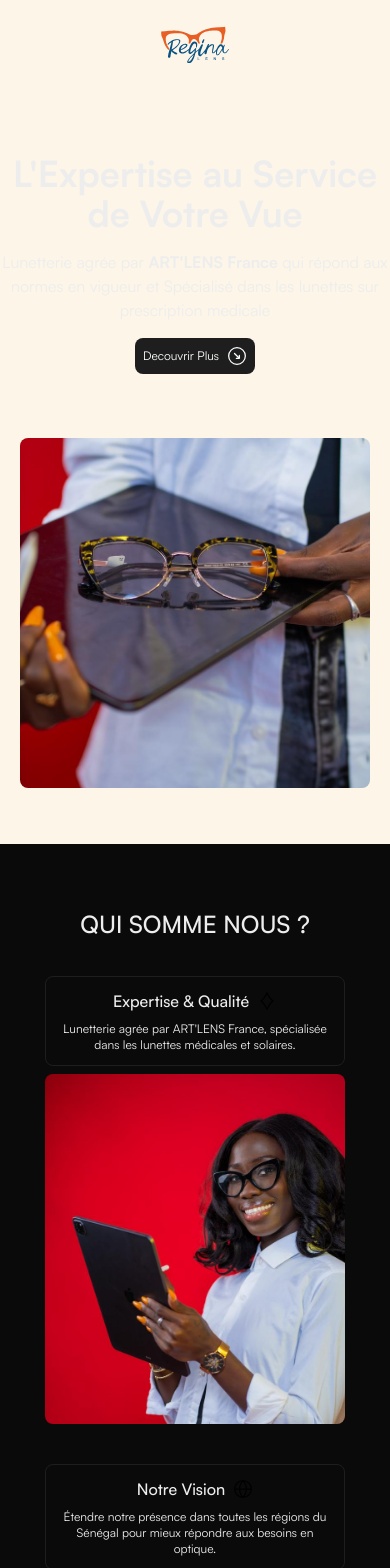
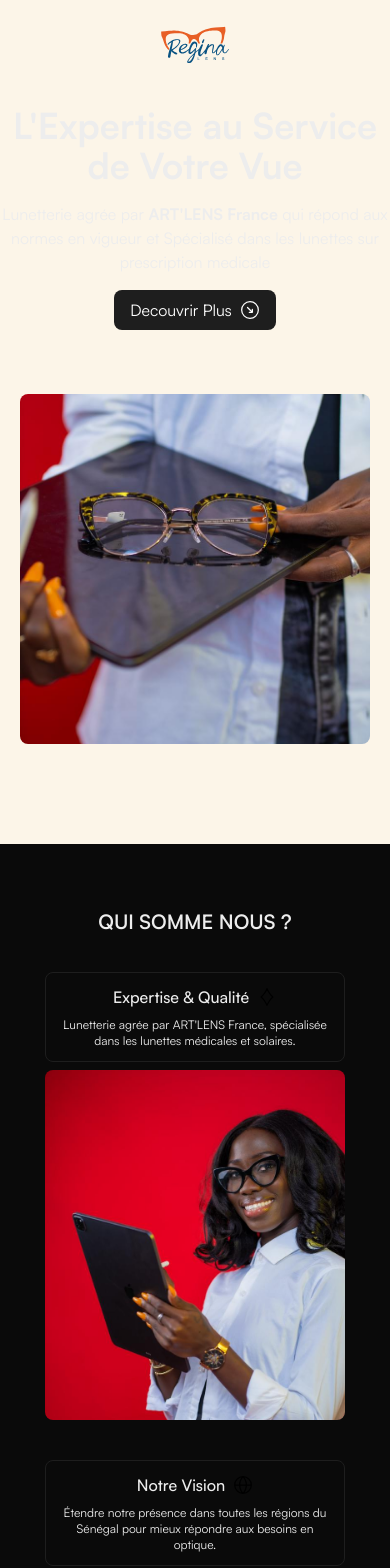
Before and after one commit to Rif-woo/ReginaLens, a Next.js app: page / in a window 390 px wide. Shown: the top 1568 px of the page. Built offline with nearby package versions, Linux system fonts and the light colour scheme.

Commit message:
some changes

```diff
--- a/app/globals.css
+++ b/app/globals.css
@@ -24,6 +24,9 @@
 
 *
 */
+html {
+  scroll-behavior: smooth;
+}
 @font-face {
   font-family: 'Satoshi-Light';
   src: url('../public/fonts/Satoshi-Light.woff2') format('woff2'),
--- a/components/sections/AboutSection.js
+++ b/components/sections/AboutSection.js
@@ -3,8 +3,8 @@ import QualityBox from '../QualityBox';
 
 const AboutSection = () => {
   return (
-    <div className='flex flex-col justify-center items-center gap-4 w-full mb-48'>
-      <h1 className='text-4xl font-medium mb-16 xl:max-[1515px]:text-2xl xl:max-[1515px]:mb-10 min-[768px]:max-[1280px]:mb-5 min-[768px]:max-[1280px]:text-2xl max-md:text-center max-md:text-2xl max-md:w-full max-md:mb-5 max-md:mt-16'>QUI SOMME NOUS ?</h1>
+    <div className='flex flex-col justify-center items-center gap-4 w-full mb-48 ' id='AboutUs'>
+      <h1 className='text-4xl font-medium mb-16 xl:max-[1515px]:text-2xl xl:max-[1515px]:mb-10 min-[768px]:max-[1280px]:mb-5 min-[768px]:max-[1280px]:text-2xl max-md:text-center max-md:text-xl max-md:w-full max-md:mb-5 max-md:mt-16  max-md:font-semibold'>QUI SOMME NOUS ?</h1>
       <div className='flex justify-center items-center gap-16 w-full max-md:flex-col'>
         {/* Image */}
          <div className='max-md:hidden'>
--- a/components/sections/HeroSection.js
+++ b/components/sections/HeroSection.js
@@ -1,9 +1,10 @@
 import Image from 'next/image';
+import Link from 'next/link';
 
 const HeroSection = () => {
   return (
     <div className=' w-full h-full flex flex-col justify-start items-center gap-16 xl:max-[1515px]:gap-10 xl:max-[1515px]:mb-32 min-[768px]:max-[1280px]:gap-15 min-[768px]:max-[1280px]:mb-20 min-[768px]:max-[1514px]:h-[720px]
-    min-[768px]:max-[1514px]:mb-0 '>
+    min-[768px]:max-[1514px]:mb-0 max-md:gap-4'>
       <div>
         <Image
           src="/reginaLens.svg"
@@ -27,7 +28,7 @@ const HeroSection = () => {
           </div>
 
           {/* Button */}
-          <button className='flex justify-left items-center gap-2 text-xl  bg-[#1E1E1E] w-fit p-2 pl-4 pr-4 text-white rounded-lg xl:max-[1515px]:px-2 xl:max-[1515px]:text-base min-[768px]:max-[1280px]:text-sm max-md:text-xs max-md:px-2 max-md:pl-2 max-md:pr-2'>
+          <Link href="#AboutUs" className='flex justify-left items-center gap-2 text-xl  bg-[#1E1E1E] w-fit p-2 pl-4 pr-4 text-white rounded-lg xl:max-[1515px]:px-2 xl:max-[1515px]:text-base min-[768px]:max-[1280px]:text-sm max-md:text-base max-md:px-4'>
             Decouvrir Plus
             <Image
               src="/arrow-right2.svg"
@@ -36,7 +37,7 @@ const HeroSection = () => {
               height={20}
               className="object-cover object-top top-0 color-white xl:max-[1515px]:w-[30px] min-[768px]:max-[1280px]:w-[25px] max-md:w-[20px]"
             />
-          </button>
+          </Link>
 
         </div>
         {/* Image Hero */}
--- a/components/sections/LocationSection.js
+++ b/components/sections/LocationSection.js
@@ -4,7 +4,7 @@ import Link from 'next/link';
 const LocationSection = () => {
   return (
     <div className='flex flex-col justify-center items-center gap-4 w-full mb-32 '>
-      <h1 className='text-4xl font-medium mb-8 uppercase xl:max-[1515px]:text-2xl min-[768px]:max-[1280px]:text-2xl max-md:text-2xl text-center '>Nous retrouver ici </h1>
+      <h1 className='text-4xl font-medium mb-8 uppercase xl:max-[1515px]:text-2xl min-[768px]:max-[1280px]:text-2xl max-md:text-xl text-center max-md:font-semibold'>Nous retrouver ici </h1>
 
       <Link href="https://maps.google.com/?q=14.742954,-17.457909" target="_blank" className="relative">
         <div className="relative">
--- a/components/sections/ShowcaseSection.js
+++ b/components/sections/ShowcaseSection.js
@@ -4,7 +4,7 @@ const ShowcaseSection = () => {
   return (
     <div className='flex justify-center items-center w-full mb-48 xl:max-[1515px]:mb-32 min-[768px]:max-[1280px]:mb-28 '>
       <div className='flex justify-center items-center gap-8 relative border-4 border-white rounded-xl pt-8 pb-64 p-16 xl:max-[1515px]:pb-60 min-[768px]:max-[1280px]:pb-52 min-[768px]:max-[1280px]:p-12 max-md:flex-col max-md:p-2 max-md:w-[850px]'>
-           <h1 className='text-2xl font-medium md:hidden'>Nos Lunettes</h1>
+           <h1 className='text-xl font-medium md:hidden  max-md:font-semibold'>Nos Lunettes</h1>
         <Image
           src="/ph6.jpeg"
           alt="Hero"
--- a/components/sections/WhyChooseUsSection.js
+++ b/components/sections/WhyChooseUsSection.js
@@ -4,7 +4,7 @@ import ImageWText from '../ImageWText';
 const WhyChooseUsSection = () => {
   return (
     <div className='flex flex-col justify-center items-center gap-4 w-full mb-48'>
-      <h1 className='text-4xl font-medium mb-8 uppercase xl:max-[1515px]:text-2xl xl:max-[1515px]:mb-5 min-[768px]:max-[1280px]:text-2xl min-[768px]:max-[1280px]:mb-3 max-md:text-2xl max-md:w-full max-md:text-center '>Pourquoi choisir Regina Lens ?</h1>
+      <h1 className='text-4xl font-medium mb-8 uppercase xl:max-[1515px]:text-2xl xl:max-[1515px]:mb-5 min-[768px]:max-[1280px]:text-2xl min-[768px]:max-[1280px]:mb-3 max-md:text-xl max-md:w-[350px] max-md:text-center  max-md:font-semibold'>Pourquoi choisir Regina Lens ?</h1>
 
        <div className='flex justify-center items-end gap-10 w-full p-4 rounded-lg max-md:flex-col  max-md:w-full max-md:p-0 max-md:items-center max-md:justify-center'>
         <ImageWText
```
